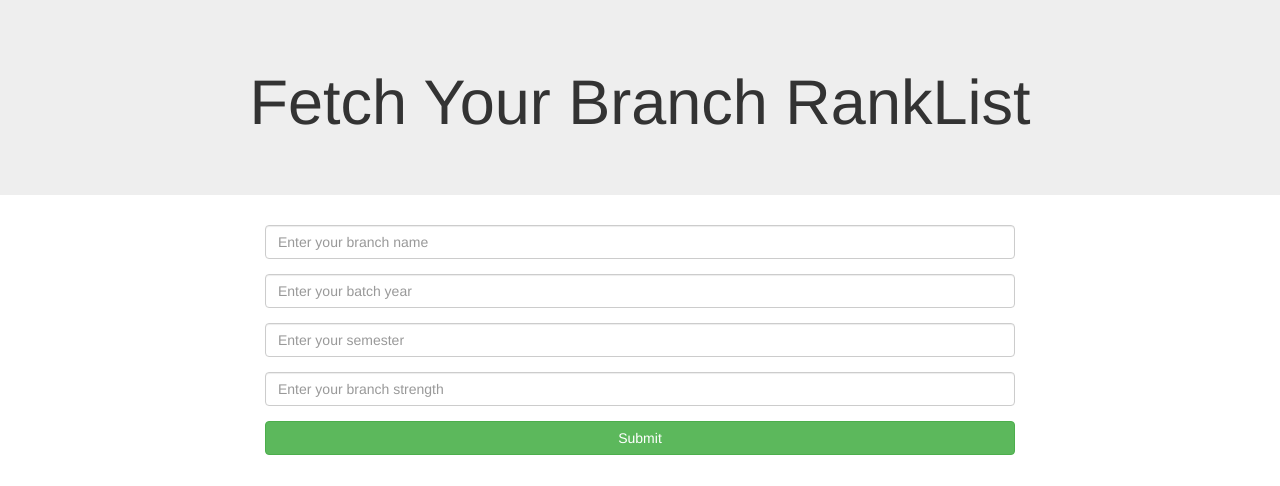
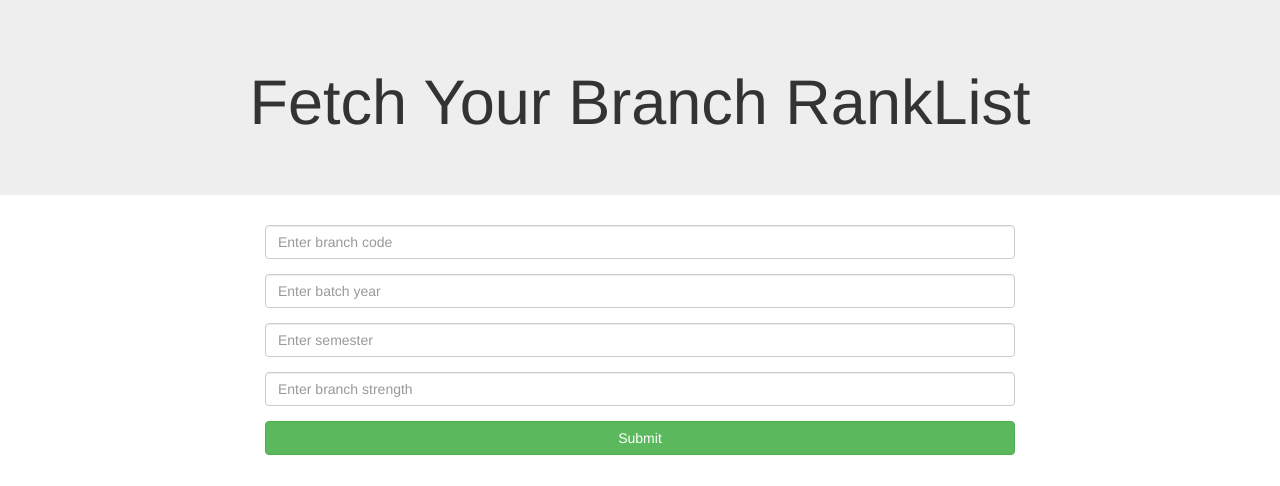
Before and after one commit to shubh3110/Rank_calculator, a Flask app: page / in a window 1280 px wide. Shown: the top 486 px of the page. Run offline with Flask 2, Linux system fonts and the light colour scheme; some libraries are stand-ins or nearby versions.

Commit message:
initial commit

```diff
--- a/app.py
+++ b/app.py
@@ -9,6 +9,7 @@ import bs4
 import csv
 import pandas as pd
 import numpy as np
+import urllib
 
 def is_alert_present(s):
     try: s.switch_to_alert().accept()
@@ -21,6 +22,7 @@ app=Flask(__name__)
 @app.route('/')
 def index():
     return render_template("index.html")
+
 
 @app.route('/result',methods=['GET','POST'])
 def result():
@@ -83,5 +85,14 @@ def result():
         return render_template("download.html")
 
 
+@app.route('/download')
+def download():
+    url = 'output.csv'
+    response = urllib.urlopen(url)
+    cr = csv.reader(response)
+    for row in cr:
+        print row
+
+
 if __name__=='__main__':
     app.run(debug=True)
--- a/templates/index.html
+++ b/templates/index.html
@@ -12,7 +12,7 @@
 				<form class="form-horizontal" action="{{url_for('result')}}" method="post">
 					<div class="form-group">
 						<div class="col-sm-12">
-							<input class="form-control" type="text" list="branch" name="b_name" placeholder="Enter your branch name">
+							<input class="form-control" type="text" list="branch" name="b_name" placeholder="Enter branch code">
 							<datalist id="branch">
 							    <option value="UGCE">
 							    <option value="UGCS">
@@ -27,7 +27,7 @@
 					</div>
 					<div class="form-group">
 						<div class="col-sm-12">
-							<input class="form-control" type="text" list="years" name="b_year" placeholder="Enter your batch year">
+							<input class="form-control" type="text" list="years" name="b_year" placeholder="Enter batch year">
 							<datalist id="years">
 							    <option value="2014">
 							    <option value="2015">
@@ -39,7 +39,7 @@
 					</div>
 					<div class="form-group">
 						<div class="col-sm-12">
-							<input class="form-control" type="text" list="semester" name="b_semester" placeholder="Enter your semester">
+							<input class="form-control" type="text" list="semester" name="b_semester" placeholder="Enter semester">
 							<datalist id="semester">
 							    <option value="1">
 							    <option value="2">
@@ -54,7 +54,7 @@
 					</div>
 					<div class="form-group">
 						<div class="col-sm-12">
-							<input class="form-control" type="text" name="b_strength" placeholder="Enter your branch strength">
+							<input class="form-control" type="text" name="b_strength" placeholder="Enter branch strength">
 						</div>
 					</div>
 					<div class="form-group">
```
Also changed, not shown: templates/download.html (+7 -0 lines).
